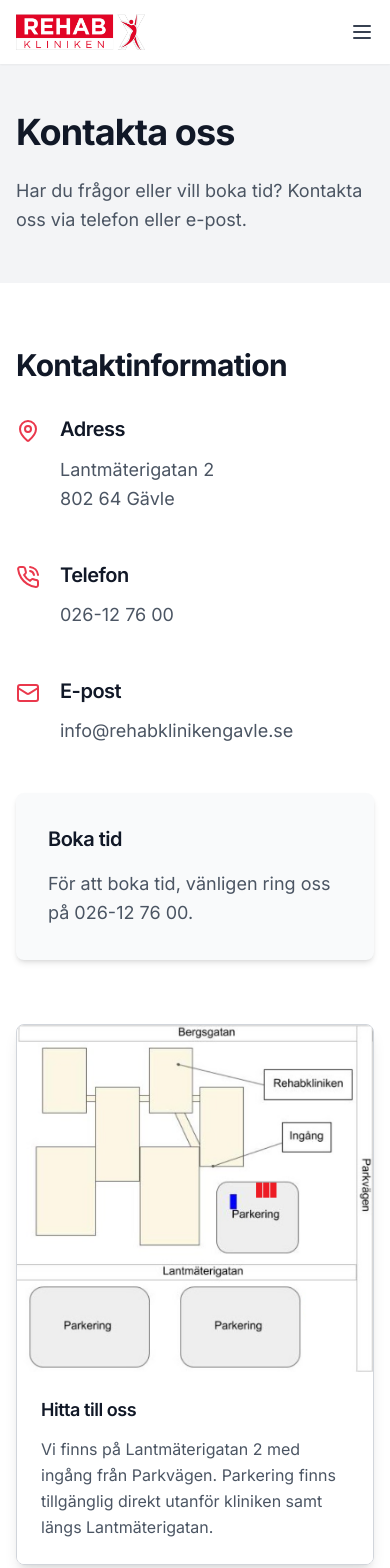
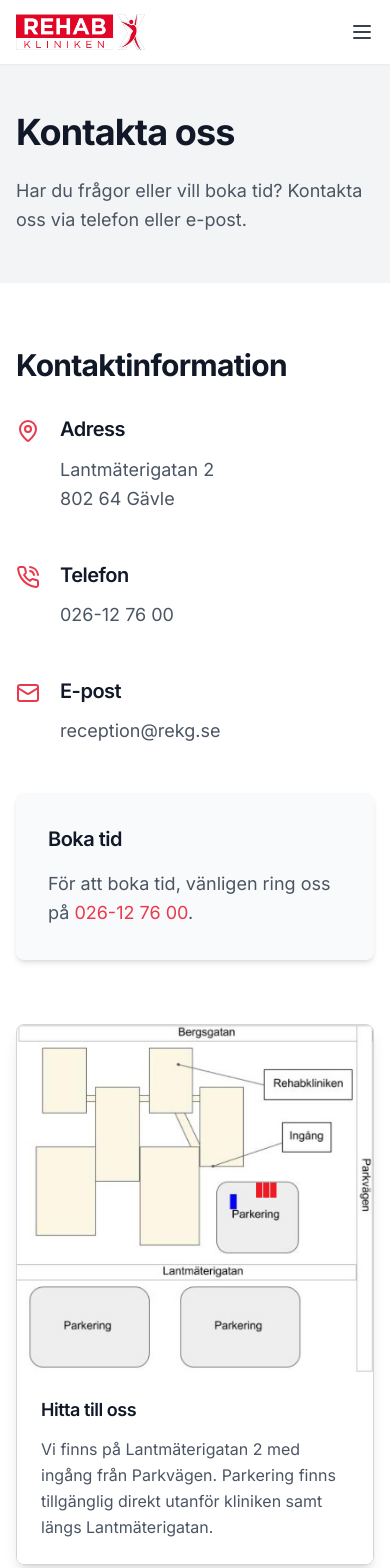
Before and after one commit to johanoloflindberg/rehabklinken-webbsida, a React (Vite) app: page /kontakt in a window 390 px wide. Shown: the top 1568 px of the page. Built offline with nearby package versions, Linux system fonts and the light colour scheme.

Commit message:
Fix: Activate contact links
Make phone numbers and email addresses clickable.

```diff
--- a/src/components/Footer.tsx
+++ b/src/components/Footer.tsx
@@ -13,11 +13,21 @@ const Footer = () => {
             <p className="mb-6 text-rehab-gray-200">802 64 Gävle</p>
             <div className="flex items-center mb-4">
               <PhoneCall className="w-5 h-5 mr-3 text-rehab-gray-300" />
-              <span>026-12 76 00</span>
+              <a
+                href="tel:026127600"
+                className="hover:text-rehab-gray-200 transition-colors"
+              >
+                026-12 76 00
+              </a>
             </div>
             <div className="flex items-center">
               <Mail className="w-5 h-5 mr-3 text-rehab-gray-300" />
-              <span>reception@rekg.se</span>
+              <a
+                href="mailto:reception@rekg.se"
+                className="hover:text-rehab-gray-200 transition-colors"
+              >
+                reception@rekg.se
+              </a>
             </div>
           </div>
 
--- a/src/pages/Kontakt.tsx
+++ b/src/pages/Kontakt.tsx
@@ -42,7 +42,14 @@ const Kontakt = () => {
                   <PhoneCall className="w-6 h-6 text-rehab-red mr-5 mt-1" />
                   <div>
                     <h3 className="text-xl font-semibold text-gray-900 mb-3">Telefon</h3>
-                    <p className="text-lg text-gray-600">026-12 76 00</p>
+                    <p className="text-lg text-gray-600">
+                      <a
+                        href="tel:026127600"
+                        className="hover:text-rehab-red transition-colors"
+                      >
+                        026-12 76 00
+                      </a>
+                    </p>
                   </div>
                 </div>
 
@@ -50,7 +57,14 @@ const Kontakt = () => {
                   <Mail className="w-6 h-6 text-rehab-red mr-5 mt-1" />
                   <div>
                     <h3 className="text-xl font-semibold text-gray-900 mb-3">E-post</h3>
-                    <p className="text-lg text-gray-600">info@rehabklinikengavle.se</p>
+                    <p className="text-lg text-gray-600">
+                      <a
+                        href="mailto:reception@rekg.se"
+                        className="hover:text-rehab-red transition-colors"
+                      >
+                        reception@rekg.se
+                      </a>
+                    </p>
                   </div>
                 </div>
               </div>
@@ -58,7 +72,12 @@ const Kontakt = () => {
               <div className="mt-12 bg-gray-50 p-8 rounded-lg shadow-md">
                 <h3 className="text-xl font-semibold text-gray-900 mb-4">Boka tid</h3>
                 <p className="text-lg text-gray-600 leading-relaxed">
-                  För att boka tid, vänligen ring oss på 026-12 76 00.
+                  För att boka tid, vänligen ring oss på <a
+                    href="tel:026127600"
+                    className="text-rehab-red hover:text-rehab-red/80 transition-colors"
+                  >
+                    026-12 76 00
+                  </a>.
                 </p>
               </div>
             </div>
```
